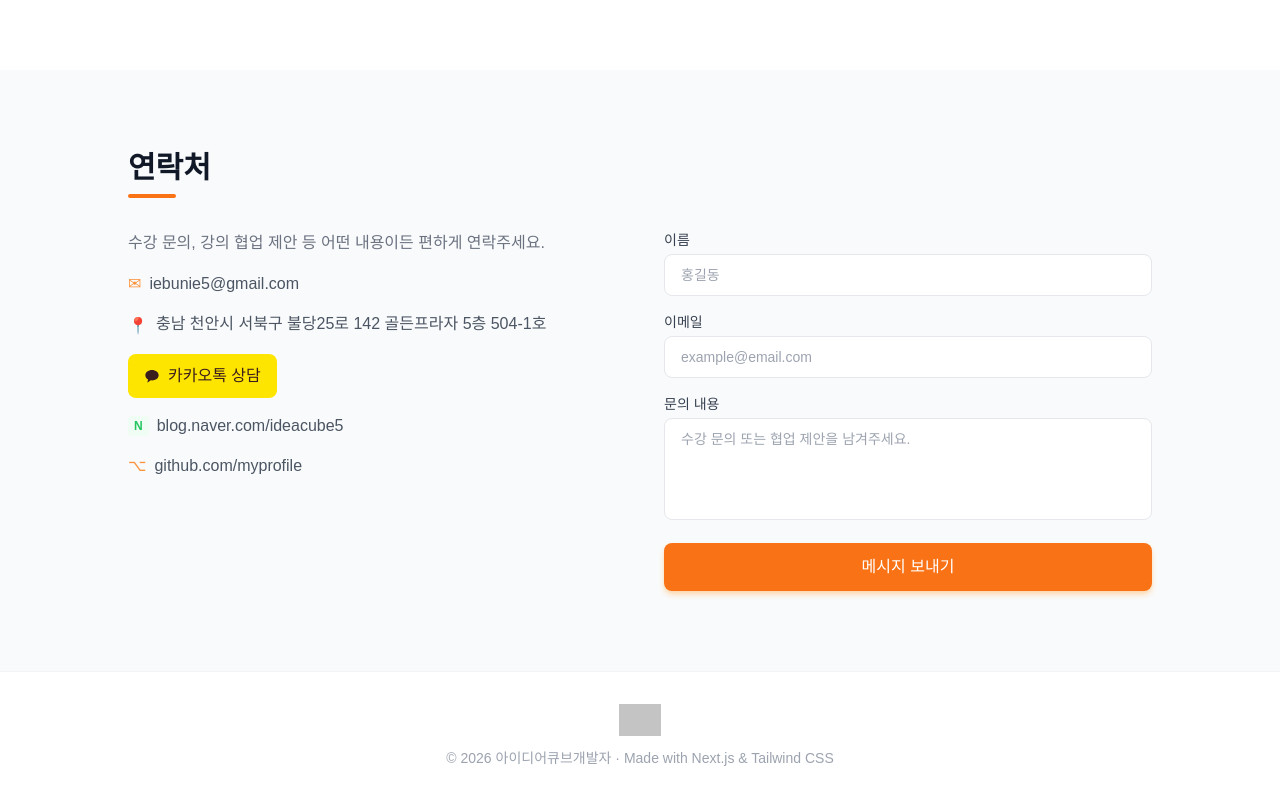
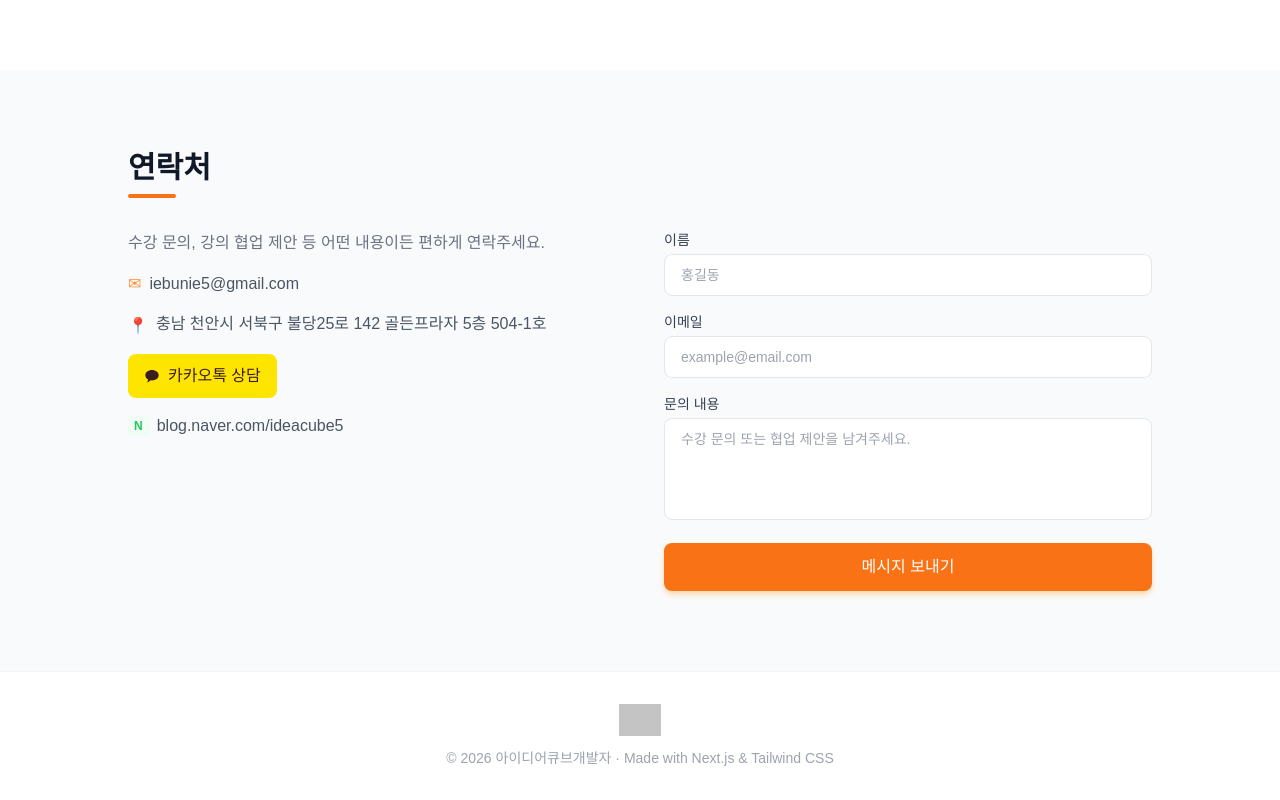
Before and after one commit to iebunie5-design/my-portfolio, a Next.js app: page / in a window 1280 px wide. Shown: the part 2149-2949 px from the top of the page. Built offline with nearby package versions, Linux system fonts and the light colour scheme; grey boxes are pictures that could not be loaded.

Commit message:
Remove GitHub link from contact section

```diff
--- a/src/app/page.tsx
+++ b/src/app/page.tsx
@@ -402,9 +402,6 @@ export default function Home() {
                   <span className="text-green-500 font-bold text-xs bg-green-50 dark:bg-green-950 px-1.5 py-0.5 rounded">N</span>
                   blog.naver.com/ideacube5
                 </a>
-                <a href={`https://${profile.contact.github}`} className="text-gray-600 dark:text-gray-400 hover:text-orange-500 transition-colors flex items-center gap-2">
-                  <span className="text-orange-400">⌥</span> {profile.contact.github}
-                </a>
               </div>
 
               {/* 문의 폼 */}
```
